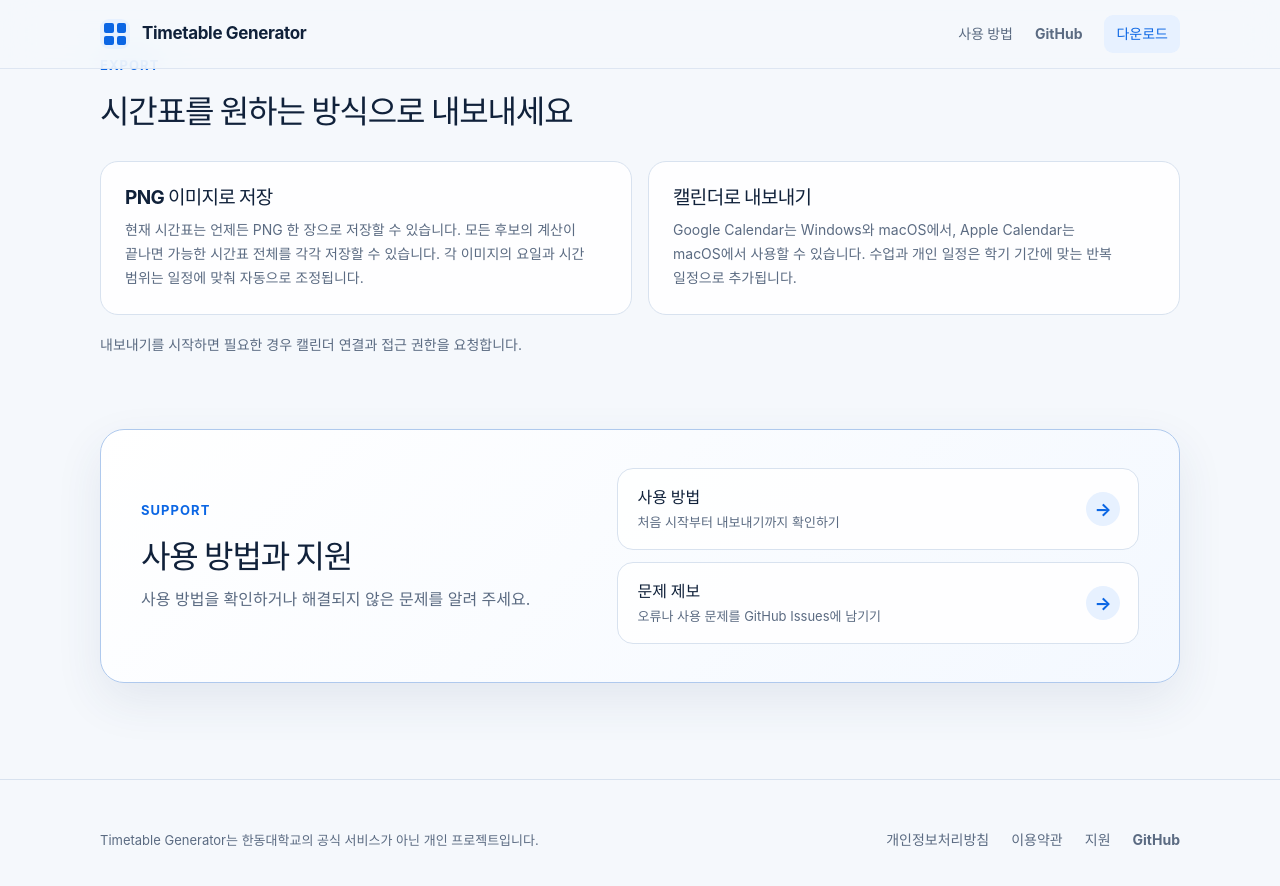
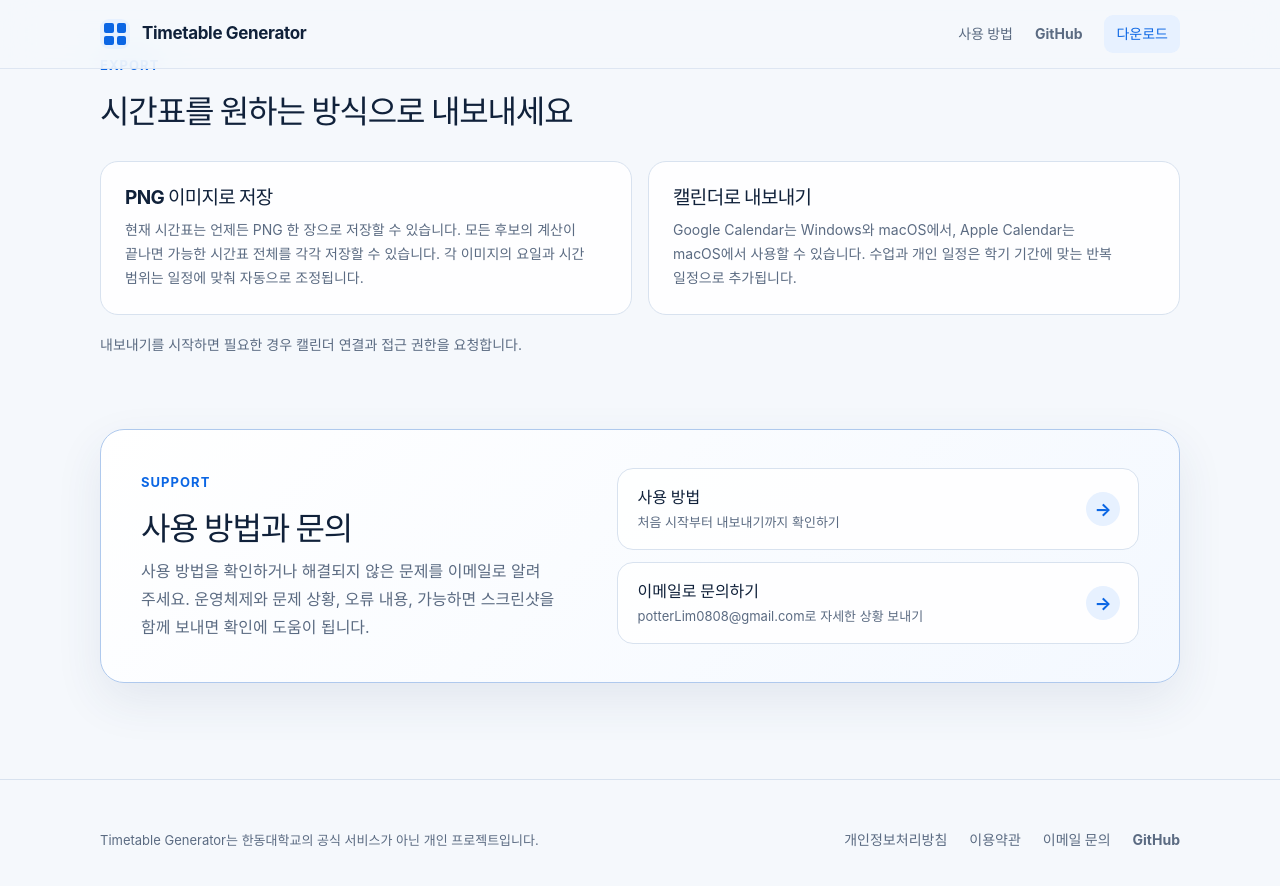
Before and after one commit to potterLim/timetable-generator, a Jekyll site: the page built from docs/index.md, in a window 1280 px wide and 900 px high, scrolled down 1592 px. Shown: the top 886 px of the window. Built offline with Jekyll 4.4.1, drawn with Linux system fonts in a browser that asks for light colours.

Commit message:
docs: route page support to email

```diff
--- a/docs/_config.yml
+++ b/docs/_config.yml
@@ -4,6 +4,8 @@ lang: ko-KR
 url: https://potterlim.github.io
 baseurl: /timetable-generator
 permalink: pretty
+support_email: potterLim0808@gmail.com
+support_mailto: "mailto:potterLim0808@gmail.com?subject=Timetable%20Generator%20%EB%AC%B8%EC%9D%98"
 exclude:
   - distribution.md
   - export-icon-assets.md
--- a/docs/_layouts/default.html
+++ b/docs/_layouts/default.html
@@ -61,7 +61,7 @@
         <div class="site-footer__links">
           <a href="{{ '/privacy/' | relative_url }}">개인정보처리방침</a>
           <a href="{{ '/terms/' | relative_url }}">이용약관</a>
-          <a href="https://github.com/potterLim/timetable-generator/issues">지원</a>
+          <a href="{{ site.support_mailto }}">이메일 문의</a>
           <a href="https://github.com/potterLim/timetable-generator">GitHub</a>
         </div>
       </div>
--- a/docs/index.md
+++ b/docs/index.md
@@ -88,8 +88,11 @@ permalink: /
 <section class="product-section support-panel" aria-labelledby="support-title">
   <div class="support-panel__copy">
     <p class="eyebrow">SUPPORT</p>
-    <h2 id="support-title">사용 방법과 지원</h2>
-    <p>사용 방법을 확인하거나 해결되지 않은 문제를 알려 주세요.</p>
+    <h2 id="support-title">사용 방법과 문의</h2>
+    <p>
+      사용 방법을 확인하거나 해결되지 않은 문제를 이메일로 알려 주세요.
+      운영체제와 문제 상황, 오류 내용, 가능하면 스크린샷을 함께 보내면 확인에 도움이 됩니다.
+    </p>
   </div>
   <div class="support-panel__actions">
     <a class="support-link" href="{{ '/guide/' | relative_url }}">
@@ -99,10 +102,10 @@ permalink: /
       </span>
       <span class="support-link__arrow" aria-hidden="true">→</span>
     </a>
-    <a class="support-link" href="https://github.com/potterLim/timetable-generator/issues">
+    <a class="support-link" href="{{ site.support_mailto }}">
       <span>
-        <strong>문제 제보</strong>
-        <small>오류나 사용 문제를 GitHub Issues에 남기기</small>
+        <strong>이메일로 문의하기</strong>
+        <small>{{ site.support_email }}로 자세한 상황 보내기</small>
       </span>
       <span class="support-link__arrow" aria-hidden="true">→</span>
     </a>
```
Also changed, not shown: docs/guide.md (+11 -1 lines), docs/privacy.md (+12 -5 lines), docs/terms.md (+5 -3 lines).
